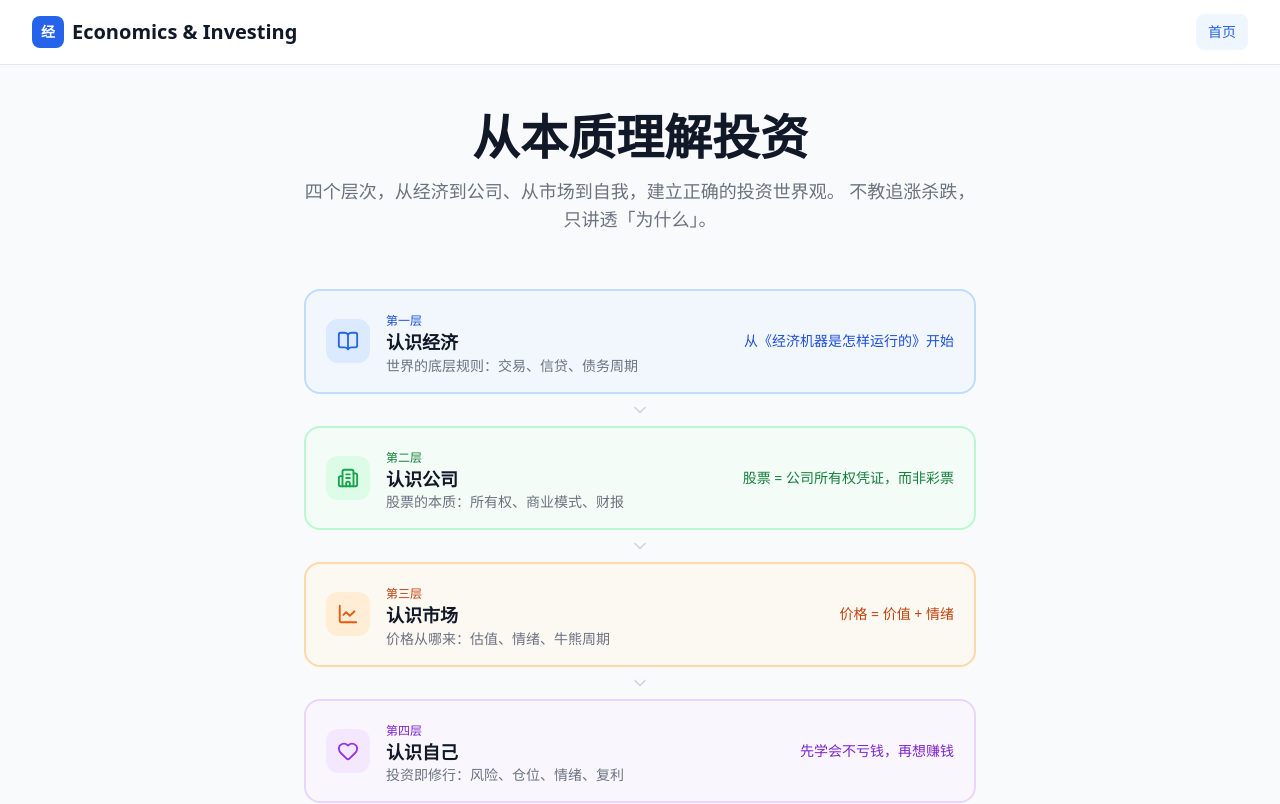
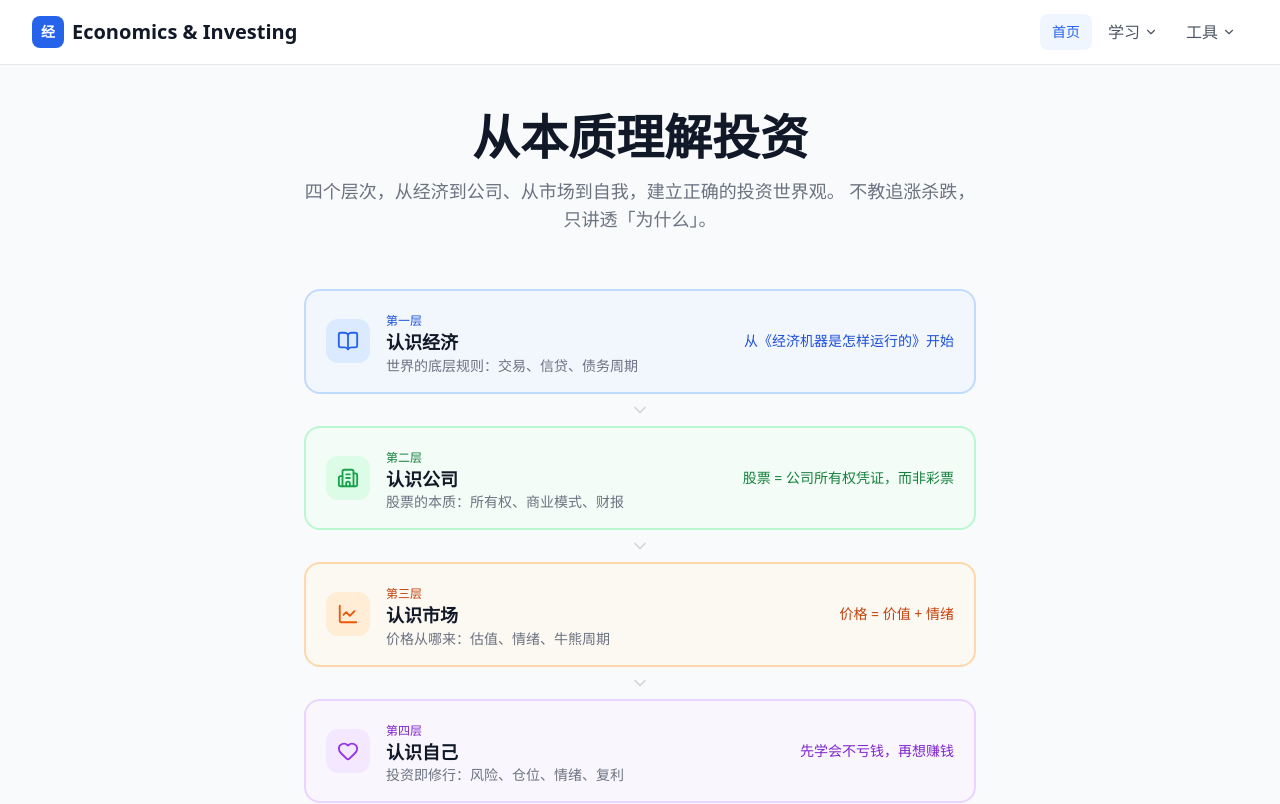
Before and after one commit to oldman1969/economics_web, a React (Vite) app: page / in a window 1280 px wide. Shown: the top 804 px of the page. Built offline with nearby package versions, Linux system fonts and the light colour scheme.

Commit message:
refactor: 导航栏改为「学习+工具」两个下拉分类

```diff
--- a/src/components/layout/Navbar.tsx
+++ b/src/components/layout/Navbar.tsx
@@ -1,11 +1,12 @@
 import { Link, useLocation } from 'react-router-dom';
+import { NAV_ITEMS } from '@/utils/constants';
 import { useState } from 'react';
-import { Menu, X } from 'lucide-react';
+import { Menu, X, ChevronDown } from 'lucide-react';
 
 export default function Navbar() {
   const location = useLocation();
   const [open, setOpen] = useState(false);
-  const isHome = location.pathname === '/';
+  const [openDropdown, setOpenDropdown] = useState<string | null>(null);
 
   return (
     <nav className="bg-white border-b border-gray-200 sticky top-0 z-50">
@@ -19,19 +20,55 @@ export default function Navbar() {
             </Link>
           </div>
 
-          {/* 首页链接（桌面） */}
-          <div className="hidden md:flex items-center">
+          {/* Desktop nav */}
+          <div className="hidden md:flex items-center gap-1">
+            {NAV_ITEMS.map((item) =>
+              'children' in item ? (
+                <div
+                  key={item.label}
+                  className="relative"
+                  onMouseEnter={() => setOpenDropdown(item.label)}
+                  onMouseLeave={() => setOpenDropdown(null)}
+                >
+                  <button className="flex items-center gap-1 px-3 py-2 rounded-lg text-gray-600 hover:text-blue-600 hover:bg-blue-50 transition-colors">
+                    {item.label}
+                    <ChevronDown size={14} />
+                  </button>
+                  {openDropdown === item.label && (
+                    <div className="absolute top-full left-0 mt-1 bg-white border border-gray-200 rounded-xl shadow-lg py-2 min-w-[180px]">
+                      {item.children.map((child) => (
                         <Link
-              to="/"
-              className={`px-3 py-2 rounded-lg text-sm transition-colors no-underline ${
-                isHome ? 'text-blue-600 font-medium bg-blue-50' : 'text-gray-600 hover:text-blue-600 hover:bg-blue-50'
+                          key={child.path}
+                          to={child.path}
+                          className={`block px-4 py-2 text-sm hover:bg-gray-50 no-underline ${
+                            location.pathname === child.path
+                              ? 'text-blue-600 font-medium'
+                              : 'text-gray-600'
                           }`}
                         >
-              首页
+                          {child.label}
                         </Link>
+                      ))}
+                    </div>
+                  )}
+                </div>
+              ) : (
+                <Link
+                  key={item.label}
+                  to={item.path}
+                  className={`px-3 py-2 rounded-lg text-sm transition-colors no-underline ${
+                    location.pathname === item.path
+                      ? 'text-blue-600 font-medium bg-blue-50'
+                      : 'text-gray-600 hover:text-blue-600 hover:bg-blue-50'
+                  }`}
+                >
+                  {item.label}
+                </Link>
+              )
+            )}
           </div>
 
-          {/* 移动菜单按钮 */}
+          {/* Mobile menu button */}
           <div className="md:hidden flex items-center">
             <button
               onClick={() => setOpen(!open)}
@@ -43,19 +80,44 @@ export default function Navbar() {
         </div>
       </div>
 
-      {/* 移动菜单 */}
+      {/* Mobile menu */}
       {open && (
         <div className="md:hidden border-t border-gray-200 bg-white">
-          <div className="px-4 py-3">
+          <div className="px-4 py-3 space-y-1">
+            {NAV_ITEMS.map((item) =>
+              'children' in item ? (
+                <div key={item.label}>
+                  <div className="px-3 py-2 text-sm font-medium text-gray-500">{item.label}</div>
+                  {item.children.map((child) => (
                     <Link
-              to="/"
+                      key={child.path}
+                      to={child.path}
+                      onClick={() => setOpen(false)}
+                      className={`block px-6 py-2 text-sm rounded-lg no-underline ${
+                        location.pathname === child.path
+                          ? 'text-blue-600 font-medium bg-blue-50'
+                          : 'text-gray-600 hover:bg-gray-50'
+                      }`}
+                    >
+                      {child.label}
+                    </Link>
+                  ))}
+                </div>
+              ) : (
+                <Link
+                  key={item.label}
+                  to={item.path}
                   onClick={() => setOpen(false)}
                   className={`block px-3 py-2 text-sm rounded-lg no-underline ${
-                isHome ? 'text-blue-600 font-medium bg-blue-50' : 'text-gray-600 hover:bg-gray-50'
+                    location.pathname === item.path
+                      ? 'text-blue-600 font-medium bg-blue-50'
+                      : 'text-gray-600 hover:bg-gray-50'
                   }`}
                 >
-              首页
+                  {item.label}
                 </Link>
+              )
+            )}
           </div>
         </div>
       )}
--- a/src/utils/constants.ts
+++ b/src/utils/constants.ts
@@ -2,6 +2,24 @@ import type { MarketScope } from '@/types';
 
 export const NAV_ITEMS = [
   { label: '首页', path: '/' },
+  {
+    label: '学习',
+    children: [
+      { label: '认识经济', path: '/economics' },
+      { label: '认识公司', path: '/investing/company-essence' },
+      { label: '认识市场', path: '/investing/market-essence' },
+      { label: '认识自己', path: '/investing/self-essence' },
+      { label: '炒股入门教程', path: '/investing/beginner-guide' },
+    ],
+  },
+  {
+    label: '工具',
+    children: [
+      { label: '股票实时查询', path: '/investing/stock-query' },
+      { label: '智能选股', path: '/investing/stock-screener' },
+      { label: 'AI 分析', path: '/investing/stock-advice' },
+    ],
+  },
 ] as const;
 
 export const ECONOMIC_MACHINE_VIDEO_BVID = 'BV1kx41117mE';
```
Lines whose indentation alone changed are shown as unchanged.
